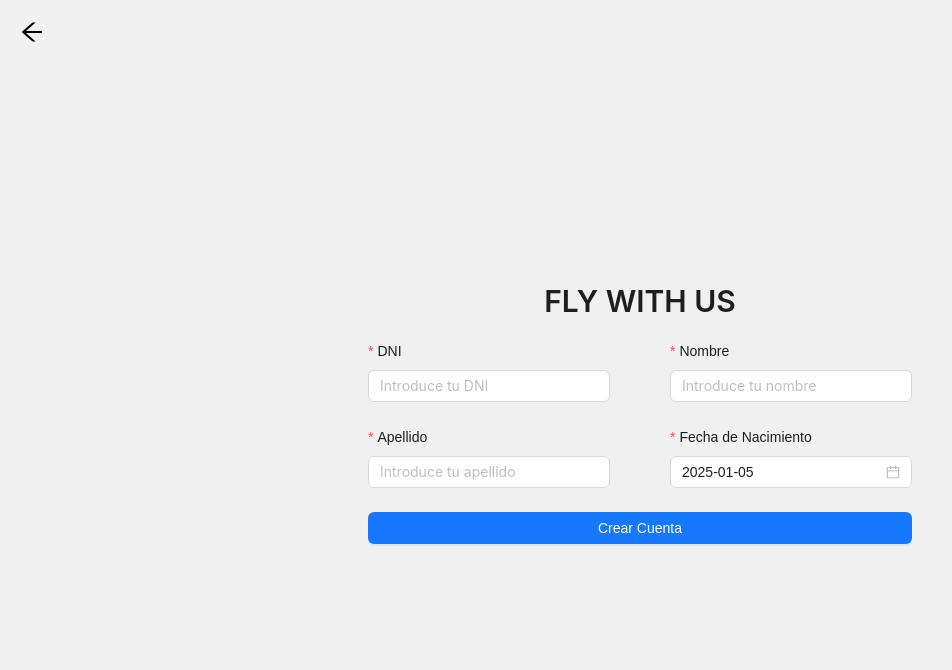
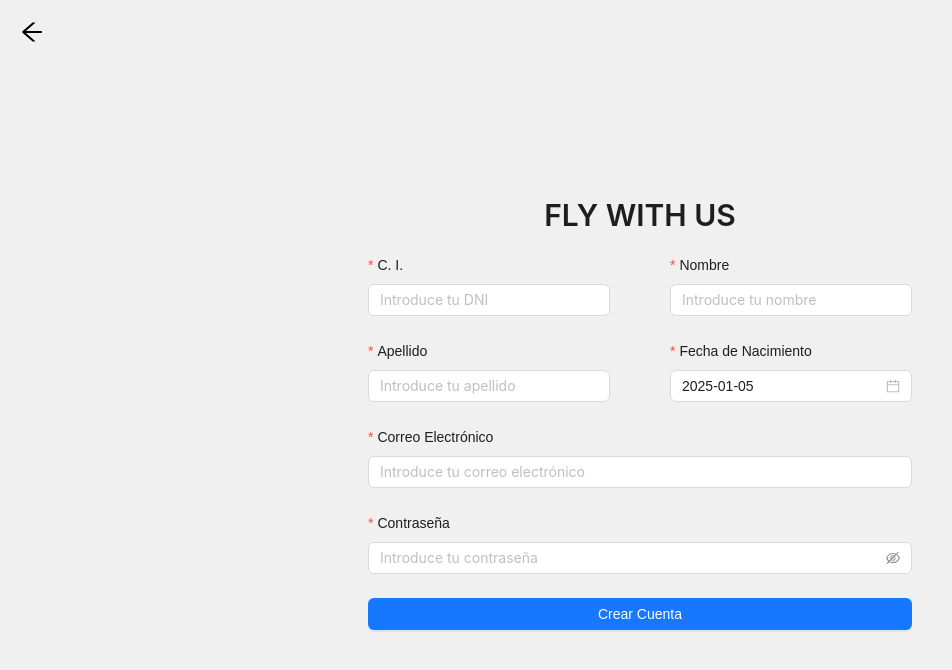
Before and after one commit to JaviFiallos/alquiler_vuelos_front, a React (Vite) app: page /register in a window 1280 px wide. Shown: the top 670 px of the page, without its empty margins (0-952 px from the left). Built offline with nearby package versions, Linux system fonts and the light colour scheme.

Commit message:
Se realizó la implementación del registro de clientes con el servicio correspondiente

```diff
--- a/src/login/login.tsx
+++ b/src/login/login.tsx
@@ -9,13 +9,6 @@ const Login: React.FC = () => {
     const [showPassword, setShowPassword] = useState(false);
     const [loading, setLoading] = useState(false);  // Estado de carga
     const navigate = useNavigate();
-
-    // Datos estáticos emulando respuesta del backend
-    const user = {
-        email: "user@example.com",
-        password: "password123",
-        role: 2, // 1 = admin, 2 = client
-    };
 
     const togglePasswordVisibility = () => {
         setShowPassword(!showPassword);
--- a/src/registro/registro.tsx
+++ b/src/registro/registro.tsx
@@ -3,6 +3,7 @@ import { Form, Input, Button, DatePicker, Typography, Row, Col, message, Modal }
 import { ArrowLeftOutlined } from '@ant-design/icons';
 import { useNavigate } from 'react-router-dom';
 import moment from 'moment';
+import { createClient } from '../services/auth.service';
 
 const { Title } = Typography;
 
@@ -11,12 +12,11 @@ const RegistroCliente: React.FC = () => {
   const [isFormChanged, setIsFormChanged] = useState(false);
   const navigate = useNavigate();
 
-  const onValuesChange = (changedValues: any, allValues: any) => {
+  const onValuesChange = () => {
     setIsFormChanged(true);
   };
 
   const handleGoBack = () => {
-
     if (isFormChanged) {
       Modal.confirm({
         title: 'Confirmar',
@@ -30,19 +30,24 @@ const RegistroCliente: React.FC = () => {
     }
   };
 
-  const onFinish = (values: any) => {
+  const onFinish = async (values: any) => {
     const formattedValues = {
       ...values,
-      birthDate: values.birthDate.format('YYYY-MM-DD'),
+      birthDate: `/Date(${values.birthDate.valueOf()})/`
     };
-    console.log('Submitted values:', formattedValues);
-    message.success('Cuenta creada con éxito');
-    navigate('/');
+
+    try {
+      await createClient(formattedValues);
+      message.success('Cuenta creada con éxito');
+      navigate('/');
+    } catch (error) {
+      message.error('Error al crear la cuenta. Por favor, inténtalo de nuevo.');
+      console.error(error);
+    }
   };
 
   return (
     <div style={{ maxWidth: 600, margin: '0 auto', padding: '20px', position: 'relative' }}>
-      {/* Icono de regresar fijo en la parte superior izquierda */}
       <ArrowLeftOutlined
         onClick={handleGoBack}
         style={{
@@ -51,7 +56,7 @@ const RegistroCliente: React.FC = () => {
           left: '20px',
           fontSize: '24px',
           cursor: 'pointer',
-          zIndex: 1000
+          zIndex: 1000,
         }}
       />
 
@@ -64,13 +69,13 @@ const RegistroCliente: React.FC = () => {
           form={form}
           layout="vertical"
           onFinish={onFinish}
-          onValuesChange={onValuesChange}  // Aquí es donde definimos el onValuesChange
+          onValuesChange={onValuesChange}
           initialValues={{ birthDate: moment() }}
         >
           <Row gutter={60}>
             <Col span={12}>
               <Form.Item
-                label="DNI"
+                label="C. I."
                 name="dni"
                 rules={[{ required: true, message: 'Por favor, introduce el DNI.' }]}
               >
@@ -109,6 +114,28 @@ const RegistroCliente: React.FC = () => {
             </Col>
           </Row>
 
+          <Form.Item
+            label="Correo Electrónico"
+            name="email"
+            rules={[
+              { required: true, message: 'Por favor, introduce tu correo electrónico.' },
+              { type: 'email', message: 'Por favor, introduce un correo electrónico válido.' },
+            ]}
+          >
+            <Input maxLength={50} placeholder="Introduce tu correo electrónico" />
+          </Form.Item>
+
+          <Form.Item
+            label="Contraseña"
+            name="password"
+            rules={[
+              { required: true, message: 'Por favor, introduce tu contraseña.' },
+              { min: 6, message: 'La contraseña debe tener al menos 6 caracteres.' },
+            ]}
+          >
+            <Input.Password maxLength={50} placeholder="Introduce tu contraseña" />
+          </Form.Item>
+
           <Form.Item>
             <Button type="primary" htmlType="submit" style={{ width: '100%' }}>
               Crear Cuenta
```
